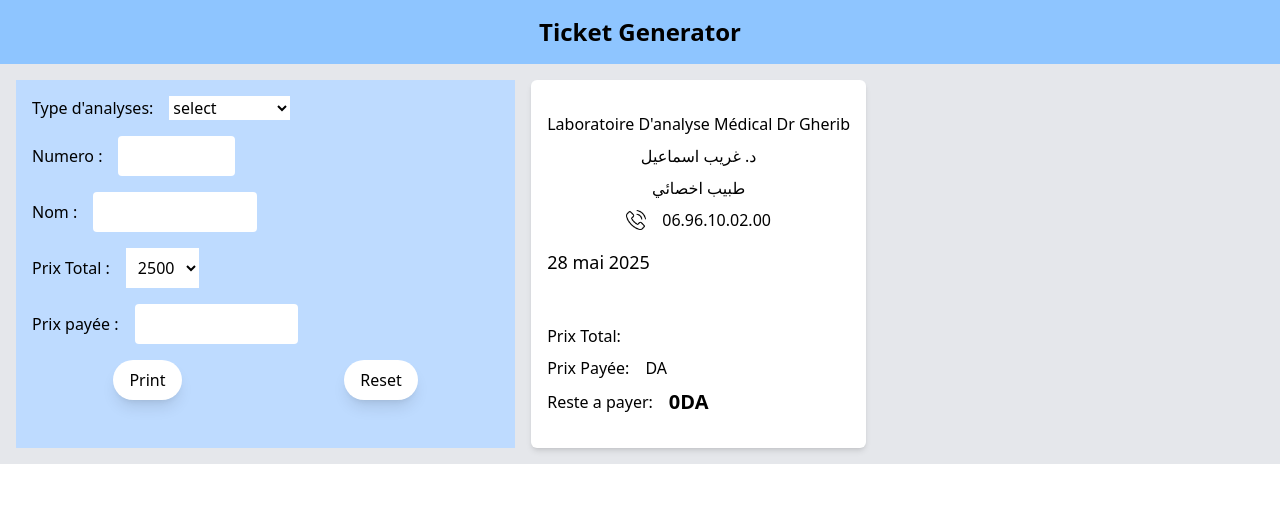
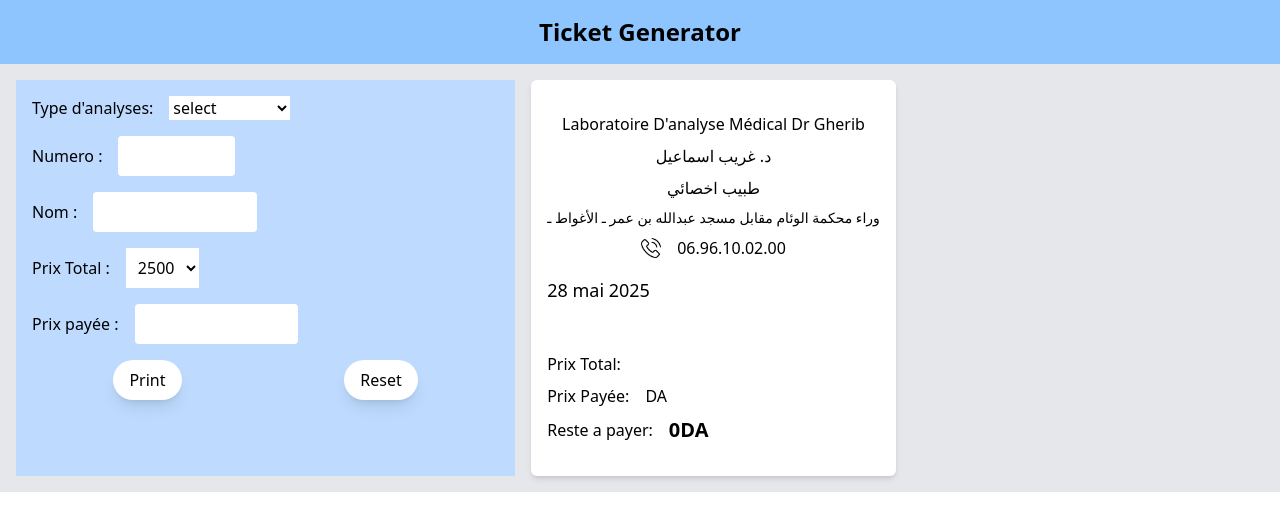
Before and after one commit to Medido1/office_ticket_generator, a React app: page / in a window 1280 px wide. Shown: the top 530 px of the page. Built offline with nearby package versions, Linux system fonts and the light colour scheme; the HTML template or start-up script is replaced by a standard one.

Commit message:
Add lab adress to ticket

```diff
--- a/src/components/Ticket.jsx
+++ b/src/components/Ticket.jsx
@@ -21,6 +21,9 @@ const Ticket = forwardRef(({type, number, name, totalPrice, payedSum}, ref) => {
       </p>
       <p>
       طبيب اخصائي
+      </p>
+      <p className="text-sm">
+        وراء محكمة الوئام مقابل مسجد عبدالله بن عمر ـ الأغواط ـ
       </p>
       <div className="flex items-center gap-4 mb-2">
         <img src={phoneIcon} className="w-5" alt="phone icon" />
```
